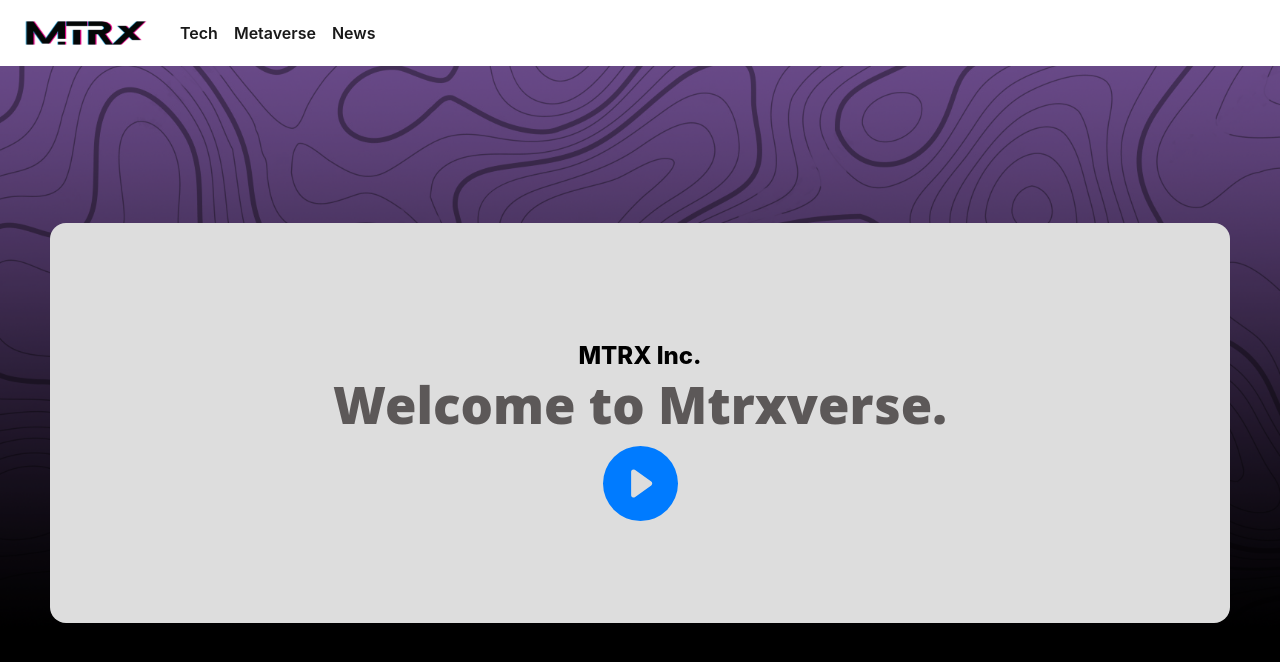
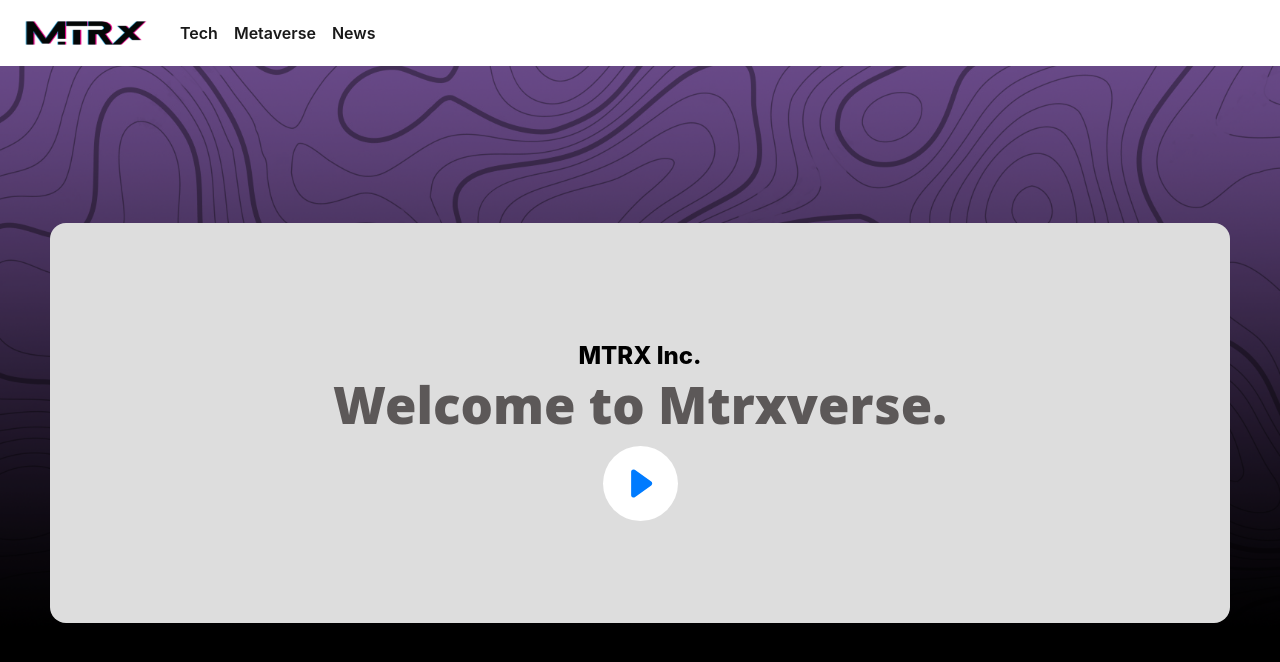
Before and after one commit to martoast/mtrx, a Nuxt app: page / in a window 1280 px wide. Shown: the top 662 px of the page. Built offline with nearby package versions, Linux system fonts and the light colour scheme.

Commit message:
stupid icon button

```diff
--- a/pages/index.vue
+++ b/pages/index.vue
@@ -74,13 +74,13 @@
                   Welcome to Mtrxverse.
                 </h1>
                 <b-button
+                  class="mt-3"
                   @click="onplayVideo"
-                  class="pt-4"
-                  variant="link"
+                  pill
+                  variant="primary"
                   size="lg"
-                >
-                  <b-icon icon="play-circle-fill" scale="3"> </b-icon>
-                </b-button>
+                  ><b-icon icon="play-circle-fill" scale="3"> </b-icon
+                ></b-button>
               </b-col>
             </b-row>
           </b-container>
@@ -88,7 +88,7 @@
       </b-col>
     </b-row>
     <b-container class="text-center m-0 p-0" fluid v-else>
-      <video height="100%" width="100%" autoplay controls muted>
+      <video style="height: calc(100vh - 86px)" width="100%" autoplay muted>
         <source src="/videos/mainvideo.mp4" type="video/mp4" />
         Your browser does not support the video tag.
       </video>
@@ -112,3 +112,8 @@
   },
 };
 </script>
+<style scoped>
+video::-webkit-media-controls-fullscreen-button {
+  display: none !important;
+}
+</style>
```
